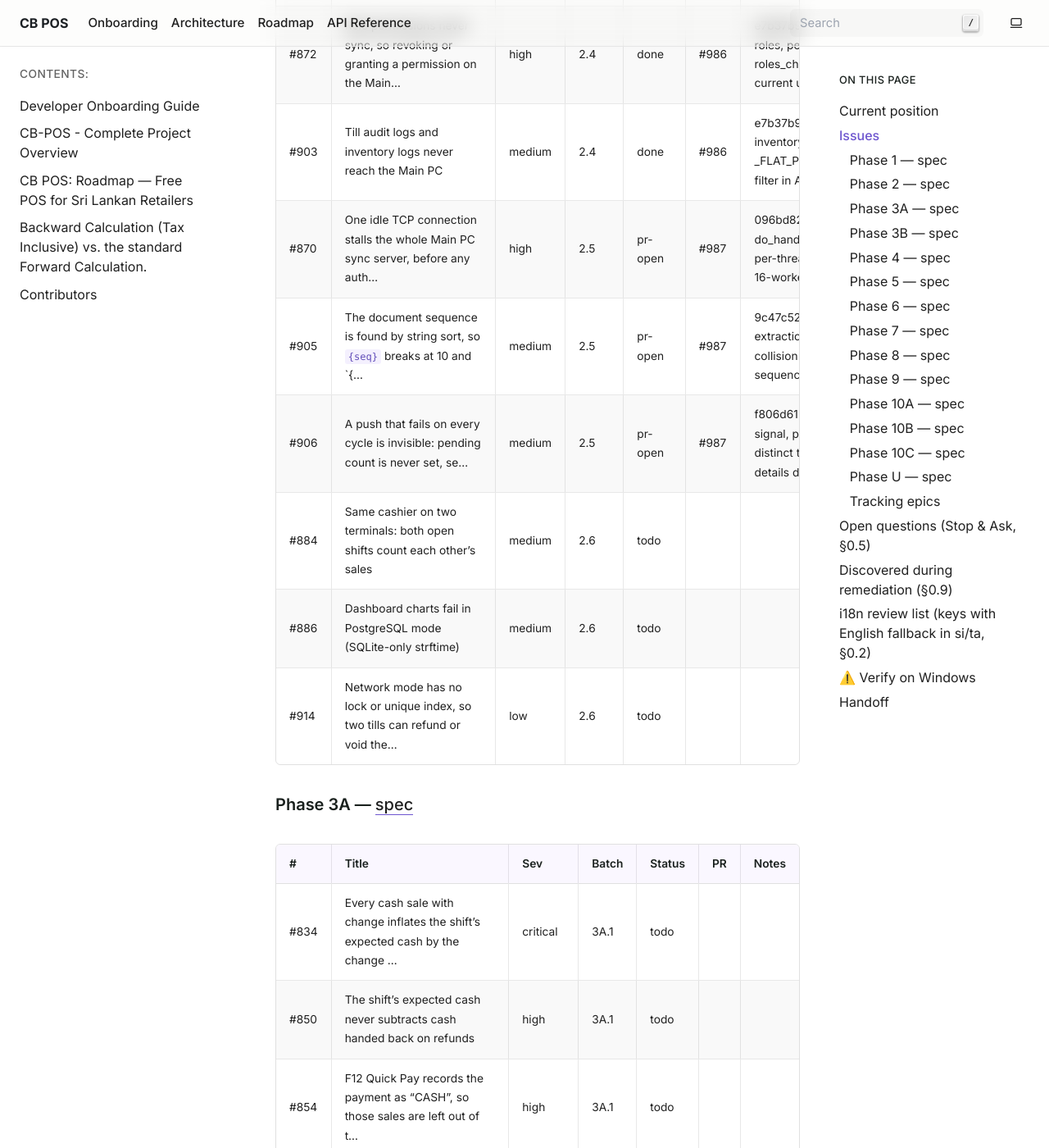
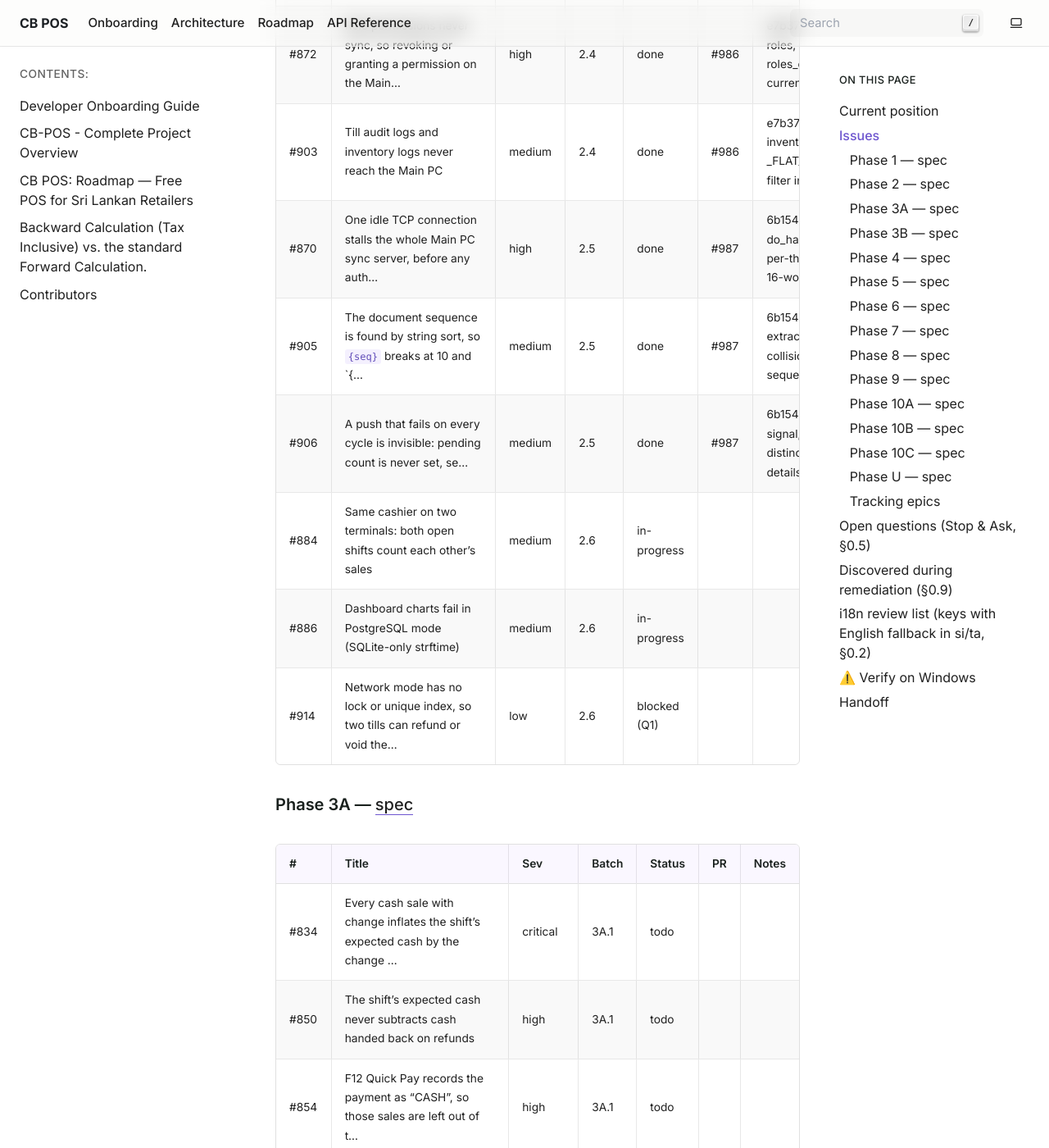
Before and after one commit to HMAHD/CB-POS, a Sphinx documentation site: the page built from docs/remediation/PROGRESS.md, in a window 1280 px wide and 1400 px high, scrolled down 4912 px. Shown: the whole window at 82% size. Built offline with Sphinx 7.4.7, drawn with Linux system fonts in a browser that asks for light colours; pages that are not in the unit, such as notebooks, are missing from menus; some of the changed text lies outside the part shown.

Commit message:
docs(remediation): progress phase 2 batch 2.5 done, start batch 2.6

```diff
--- a/docs/remediation/PROGRESS.md
+++ b/docs/remediation/PROGRESS.md
@@ -25,7 +25,7 @@ Statuses: `todo` · `in-progress` · `blocked (Q#)` · `pr-open` · `done` (merg
 
 ## Current position
 
-- Phase: 2 · Batch: 2.5 (pr-open) · Branch: fix/p2-b5-sync-server-resilience · PR: #987 · Last session: 2026-11-03
+- Phase: 2 · Batch: 2.6 (in-progress) · Branch: fix/p2-b6-network-shifts-dashboards-locking · PR: — · Last session: 2026-11-04
 
 ## Issues
 
@@ -63,12 +63,12 @@ Statuses: `todo` · `in-progress` · `blocked (Q#)` · `pr-open` · `done` (merg
 | #871 | Deletions on the Main PC never reach the tills: removed promotions, price-lis… | high | 2.4 | done | #986 | e7b37b9 · sync_deletions table, reverse FK deletion order, soft-delete fallback, Admin Tools reload |
 | #872 | Role permissions never sync, so revoking or granting a permission on the Main… | high | 2.4 | done | #986 | e7b37b9 · permissions before roles, permission_codes sync, roles_changed signal refreshes current user |
 | #903 | Till audit logs and inventory logs never reach the Main PC | medium | 2.4 | done | #986 | e7b37b9 · synced column on inventory_logs, _FLAT_PUSH_TABLES, terminal_id filter in Activity Log UI |
-| #870 | One idle TCP connection stalls the whole Main PC sync server, before any auth… | high | 2.5 | pr-open | #987 | 096bd82 · do_handshake_on_connect=False, per-thread handshake timeout, 16-worker throttle |
-| #905 | The document sequence is found by string sort, so `{seq}` breaks at 10 and `{… | medium | 2.5 | pr-open | #987 | 9c47c52 · numeric sequence extraction via regex scan; collision retry increments sequence |
-| #906 | A push that fails on every cycle is invisible: pending count is never set, se… | medium | 2.5 | pr-open | #987 | f806d61 · pending_changed signal, persistent push error state, distinct terminals count, sync details dialog with retry |
-| #884 | Same cashier on two terminals: both open shifts count each other's sales | medium | 2.6 | todo | | |
-| #886 | Dashboard charts fail in PostgreSQL mode (SQLite-only strftime) | medium | 2.6 | todo | | |
-| #914 | Network mode has no lock or unique index, so two tills can refund or void the… | low | 2.6 | todo | | |
+| #870 | One idle TCP connection stalls the whole Main PC sync server, before any auth… | high | 2.5 | done | #987 | 6b154a8 · do_handshake_on_connect=False, per-thread handshake timeout, 16-worker throttle |
+| #905 | The document sequence is found by string sort, so `{seq}` breaks at 10 and `{… | medium | 2.5 | done | #987 | 6b154a8 · numeric sequence extraction via regex scan; collision retry increments sequence |
+| #906 | A push that fails on every cycle is invisible: pending count is never set, se… | medium | 2.5 | done | #987 | 6b154a8 · pending_changed signal, persistent push error state, distinct terminals count, sync details dialog with retry |
+| #884 | Same cashier on two terminals: both open shifts count each other's sales | medium | 2.6 | in-progress | | |
+| #886 | Dashboard charts fail in PostgreSQL mode (SQLite-only strftime) | medium | 2.6 | in-progress | | |
+| #914 | Network mode has no lock or unique index, so two tills can refund or void the… | low | 2.6 | blocked (Q1) | | |
 
 ### Phase 3A — [spec](phases/phase-03a-money-ledger-refunds.md)
 
```
